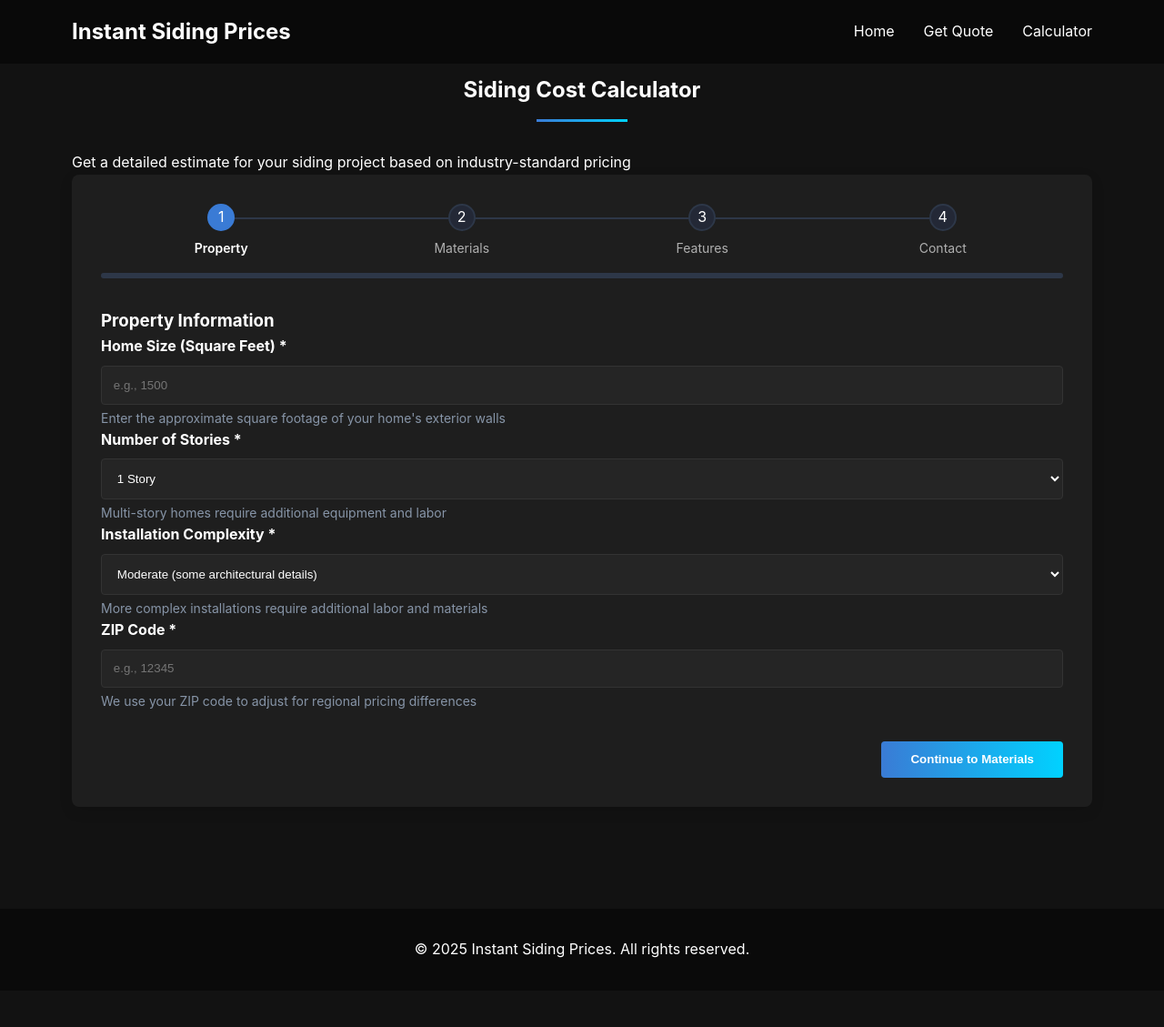
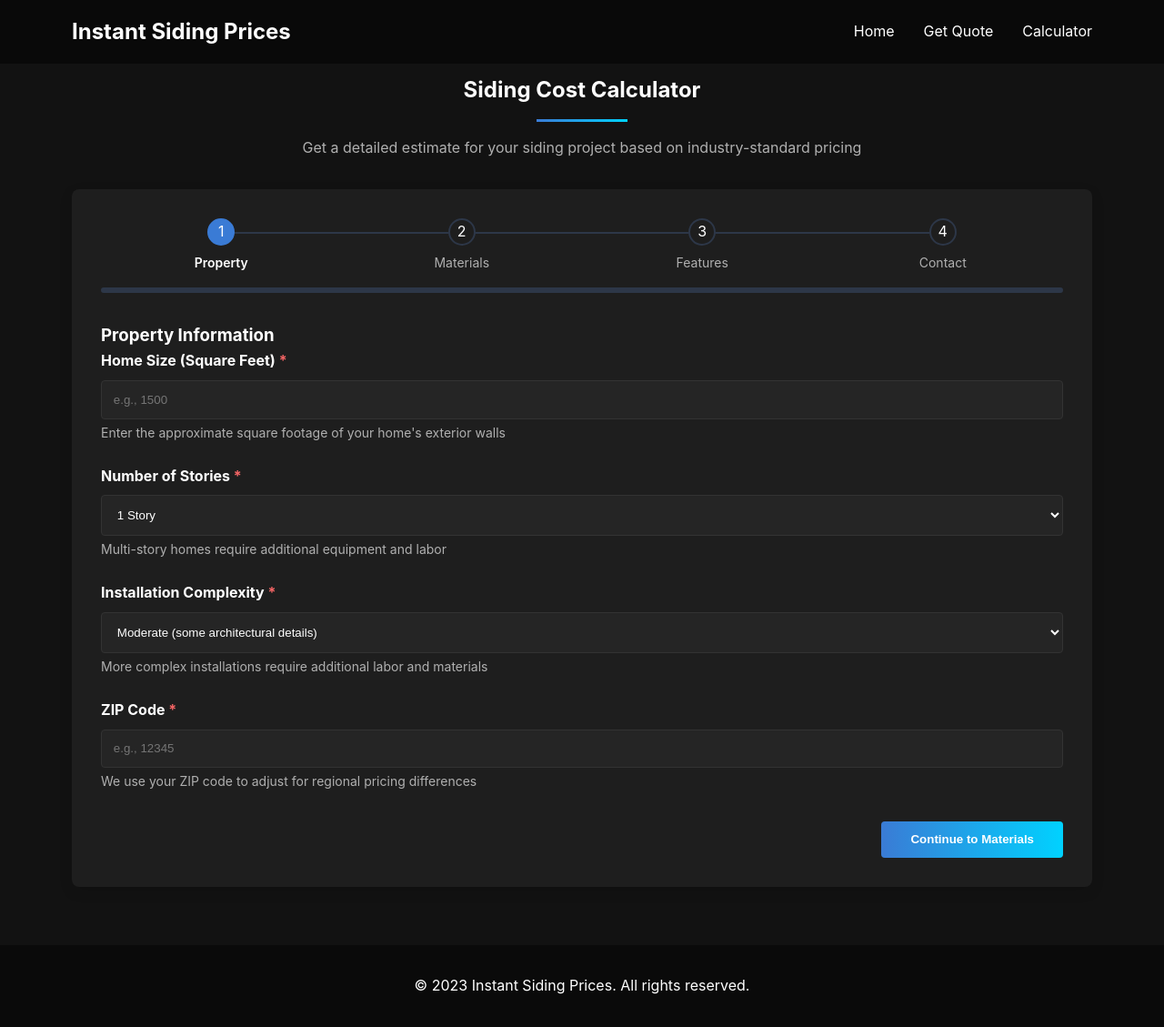
Before and after one commit to tim-amredev/siding-leads, a Jekyll site: the page calculator.html, which Jekyll copies as it is, in a window 1280 px wide and 1129 px high. Shown: the whole window at 91% size. Built offline with Jekyll 4.4.1, drawn with Linux system fonts in a browser that asks for light colours.

Commit message:
Update calculator.html

```diff
--- a/calculator.html
+++ b/calculator.html
@@ -1,7 +1,24 @@
----
-layout: default
-title: Siding Cost Calculator
----
+<!DOCTYPE html>
+<html lang="en">
+<head>
+  <meta charset="UTF-8">
+  <meta name="viewport" content="width=device-width, initial-scale=1.0">
+  <title>Siding Calculator | Instant Siding Prices</title>
+  <link rel="stylesheet" href="assets/css/style.css">
+</head>
+<body>
+  <header>
+    <div class="container header-content">
+      <a href="index.html" class="logo">Instant Siding Prices</a>
+      <nav>
+        <ul>
+          <li><a href="index.html">Home</a></li>
+          <li><a href="quote.html">Get Quote</a></li>
+          <li><a href="calculator.html">Calculator</a></li>
+        </ul>
+      </nav>
+    </div>
+  </header>
 
   <section class="page-content">
     <div class="container">
@@ -287,8 +304,123 @@
     </div>
   </section>
 
+  <footer>
+    <div class="container">
+      <p>&copy; 2023 Instant Siding Prices. All rights reserved.</p>
+    </div>
+  </footer>
+
   <style>
     /* Calculator specific styles */
+    :root {
+      --bg-dark: #121212;
+      --bg-card: #1e1e1e;
+      --accent: #3a7bd5;
+      --accent-light: #00d2ff;
+      --text: #ffffff;
+      --text-secondary: #b0b0b0;
+      --border-color: #2d3748;
+      --error: #f56565;
+      --success-color: #48bb78;
+    }
+
+    * {
+      margin: 0;
+      padding: 0;
+      box-sizing: border-box;
+    }
+
+    body {
+      font-family: -apple-system, BlinkMacSystemFont, "Segoe UI", Roboto, sans-serif;
+      background-color: var(--bg-dark);
+      color: var(--text);
+      line-height: 1.6;
+    }
+
+    .container {
+      width: 90%;
+      max-width: 1200px;
+      margin: 0 auto;
+      padding: 0 15px;
+    }
+
+    header {
+      background-color: rgba(0, 0, 0, 0.5);
+      padding: 1rem 0;
+      position: fixed;
+      width: 100%;
+      z-index: 100;
+    }
+
+    .header-content {
+      display: flex;
+      justify-content: space-between;
+      align-items: center;
+    }
+
+    .logo {
+      font-size: 1.5rem;
+      font-weight: bold;
+      color: var(--text);
+      text-decoration: none;
+    }
+
+    nav ul {
+      display: flex;
+      list-style: none;
+    }
+
+    nav li {
+      margin-left: 2rem;
+    }
+
+    nav a {
+      color: var(--text);
+      text-decoration: none;
+      transition: color 0.3s;
+    }
+
+    nav a:hover {
+      color: var(--accent-light);
+    }
+
+    .page-content {
+      padding-top: 80px;
+      padding-bottom: 2rem;
+    }
+
+    h2 {
+      margin-bottom: 1rem;
+      text-align: center;
+      position: relative;
+      padding-bottom: 1rem;
+    }
+
+    h2::after {
+      content: '';
+      position: absolute;
+      bottom: 0;
+      left: 50%;
+      transform: translateX(-50%);
+      width: 100px;
+      height: 3px;
+      background: linear-gradient(to right, var(--accent), var(--accent-light));
+    }
+
+    .section-subtitle {
+      text-align: center;
+      color: var(--text-secondary);
+      margin-bottom: 2rem;
+    }
+
+    .card {
+      background-color: var(--bg-card);
+      border-radius: 8px;
+      padding: 2rem;
+      margin-bottom: 2rem;
+      box-shadow: 0 5px 15px rgba(0, 0, 0, 0.1);
+    }
+
     .calculator-progress {
       margin-bottom: 2rem;
     }
@@ -314,7 +446,7 @@
       left: 50%;
       width: 100%;
       height: 2px;
-    background-color: var(--border-color, #2d3748);
+      background-color: var(--border-color);
       z-index: 1;
     }
 
@@ -326,8 +458,8 @@
       width: 30px;
       height: 30px;
       border-radius: 50%;
-    background-color: var(--card-bg, #232836);
-    border: 2px solid var(--border-color, #2d3748);
+      background-color: var(--bg-card);
+      border: 2px solid var(--border-color);
       display: flex;
       align-items: center;
       justify-content: center;
@@ -337,30 +469,30 @@
     }
 
     .progress-step.active .step-number {
-    background-color: var(--primary-color, #3a7bd5);
-    border-color: var(--primary-color, #3a7bd5);
+      background-color: var(--accent);
+      border-color: var(--accent);
     }
 
     .step-label {
       font-size: 0.875rem;
-    color: var(--text-secondary, #b8c2cc);
+      color: var(--text-secondary);
     }
 
     .progress-step.active .step-label {
-    color: var(--text-primary, #ffffff);
+      color: var(--text);
       font-weight: 600;
     }
 
     .progress-bar {
       height: 6px;
-    background-color: var(--border-color, #2d3748);
+      background-color: var(--border-color);
       border-radius: 3px;
       overflow: hidden;
     }
 
     .progress-fill {
       height: 100%;
-    background: linear-gradient(to right, var(--primary-color, #3a7bd5), var(--secondary-color, #00d2ff));
+      background: linear-gradient(to right, var(--accent), var(--accent-light));
       width: 0%;
       transition: width 0.3s ease;
     }
@@ -373,24 +505,70 @@
       display: block;
     }
 
+    .form-group {
+      margin-bottom: 1.5rem;
+    }
+
+    label {
+      display: block;
+      margin-bottom: 0.5rem;
+      font-weight: bold;
+    }
+
+    .required {
+      color: var(--error);
+    }
+
+    input, select, textarea {
+      width: 100%;
+      padding: 0.8rem;
+      border: 1px solid #333;
+      border-radius: 4px;
+      background-color: #252525;
+      color: var(--text);
+    }
+
+    small {
+      display: block;
+      margin-top: 0.25rem;
+      color: var(--text-secondary);
+      font-size: 0.875rem;
+    }
+
     .form-buttons {
       display: flex;
       justify-content: space-between;
       margin-top: 2rem;
     }
 
+    button {
+      background: linear-gradient(to right, var(--accent), var(--accent-light));
+      color: white;
+      border: none;
+      padding: 0.8rem 2rem;
+      border-radius: 4px;
+      cursor: pointer;
+      font-weight: bold;
+      transition: transform 0.3s, box-shadow 0.3s;
+    }
+
+    button:hover {
+      transform: translateY(-3px);
+      box-shadow: 0 5px 15px rgba(0, 0, 0, 0.2);
+    }
+
     .back-button {
       background: transparent;
-    border: 1px solid var(--border-color, #2d3748);
-    color: var(--text-primary, #ffffff);
+      border: 1px solid var(--border-color);
+      color: var(--text);
     }
 
     .back-button:hover {
       background-color: rgba(255, 255, 255, 0.1);
+      transform: translateY(-3px);
     }
 
     .next-button, .submit-button {
-    background: linear-gradient(to right, var(--primary-color, #3a7bd5), var(--secondary-color, #00d2ff));
       margin-left: auto;
     }
 
@@ -404,8 +582,8 @@
       display: flex;
       align-items: flex-start;
       padding: 0.75rem;
-    border-radius: 8px;
-    border: 1px solid var(--border-color, #2d3748);
+      border-radius: 4px;
+      border: 1px solid var(--border-color);
       transition: background-color 0.3s;
     }
 
@@ -414,22 +592,22 @@
     }
 
     .radio-option input, .checkbox-option input {
+      width: auto;
       margin-right: 0.75rem;
       margin-top: 0.25rem;
     }
 
-  small {
-    display: block;
-    margin-top: 0.25rem;
-    color: var(--text-muted, #8795a8);
-    font-size: 0.875rem;
+    .consent-group {
+      background-color: rgba(0, 0, 0, 0.2);
+      padding: 1rem;
+      border-radius: 4px;
     }
 
     #estimate-results {
       display: none;
       margin-top: 3rem;
       padding-top: 2rem;
-    border-top: 1px solid var(--border-color, #2d3748);
+      border-top: 1px solid var(--border-color);
     }
 
     .result-title {
@@ -439,7 +617,7 @@
 
     .result-subtitle {
       text-align: center;
-    color: var(--text-secondary, #b8c2cc);
+      color: var(--text-secondary);
       margin-bottom: 2rem;
     }
 
@@ -450,7 +628,7 @@
       gap: 1.5rem;
       margin-bottom: 2rem;
       padding-bottom: 2rem;
-    border-bottom: 1px solid var(--border-color, #2d3748);
+      border-bottom: 1px solid var(--border-color);
     }
 
     .range-low, .range-high {
@@ -459,7 +637,7 @@
 
     .range-label {
       display: block;
-    color: var(--text-secondary, #b8c2cc);
+      color: var(--text-secondary);
       margin-bottom: 0.5rem;
     }
 
@@ -469,7 +647,7 @@
     }
 
     .range-separator {
-    color: var(--text-secondary, #b8c2cc);
+      color: var(--text-secondary);
     }
 
     .estimate-details {
@@ -481,7 +659,7 @@
       justify-content: space-between;
       margin-bottom: 0.75rem;
       padding-bottom: 0.75rem;
-    border-bottom: 1px solid var(--border-color, #2d3748);
+      border-bottom: 1px solid var(--border-color);
     }
 
     .detail-item:last-child {
@@ -489,7 +667,7 @@
     }
 
     .detail-label {
-    color: var(--text-secondary, #b8c2cc);
+      color: var(--text-secondary);
     }
 
     .included-services {
@@ -502,7 +680,6 @@
 
     .included-services ul {
       list-style: none;
-    padding-left: 0;
     }
 
     .included-services li {
@@ -515,16 +692,16 @@
       content: '✓';
       position: absolute;
       left: 0;
-    color: var(--success-color, #48bb78);
+      color: var(--success-color);
     }
 
     .results-disclaimer {
       font-size: 0.875rem;
-    color: var(--text-muted, #8795a8);
+      color: var(--text-secondary);
       margin-bottom: 2rem;
       padding: 1rem;
       background-color: rgba(0, 0, 0, 0.2);
-    border-radius: 8px;
+      border-radius: 4px;
     }
 
     .results-cta {
@@ -544,11 +721,21 @@
 
     .cta-button.secondary {
       background: transparent;
-    border: 1px solid var(--primary-color, #3a7bd5);
-    color: var(--primary-color, #3a7bd5);
+      border: 1px solid var(--accent);
+      color: var(--accent);
+    }
+
+    footer {
+      background-color: #0a0a0a;
+      padding: 2rem 0;
+      text-align: center;
     }
 
     @media (max-width: 768px) {
+      nav ul {
+        display: none;
+      }
+
       .progress-steps {
         display: none;
       }
@@ -581,3 +768,7 @@
       }
     }
   </style>
+
+  <script src="assets/js/estimate-calculator.js"></script>
+</body>
+</html>
```
Lines whose indentation alone changed are shown as unchanged.
